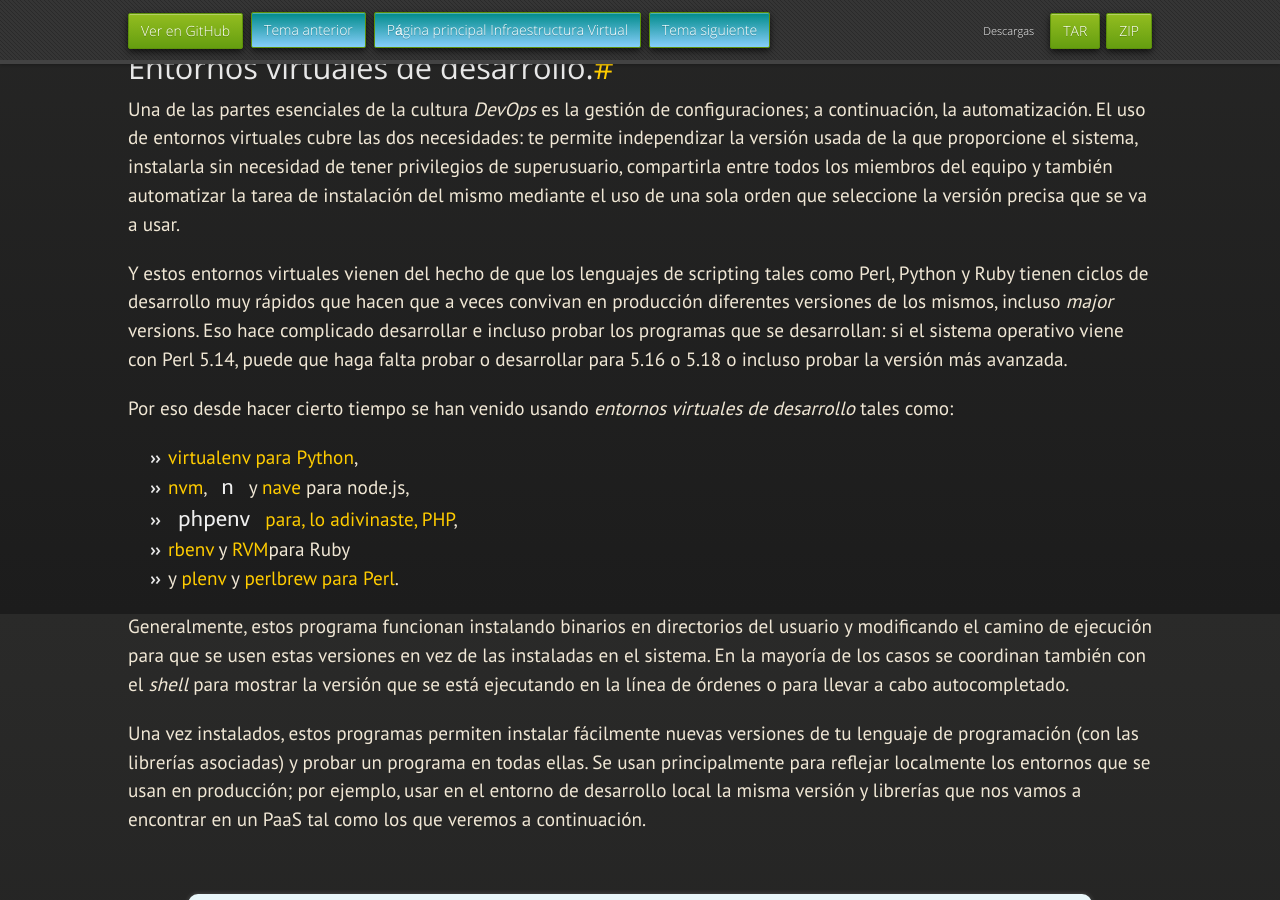
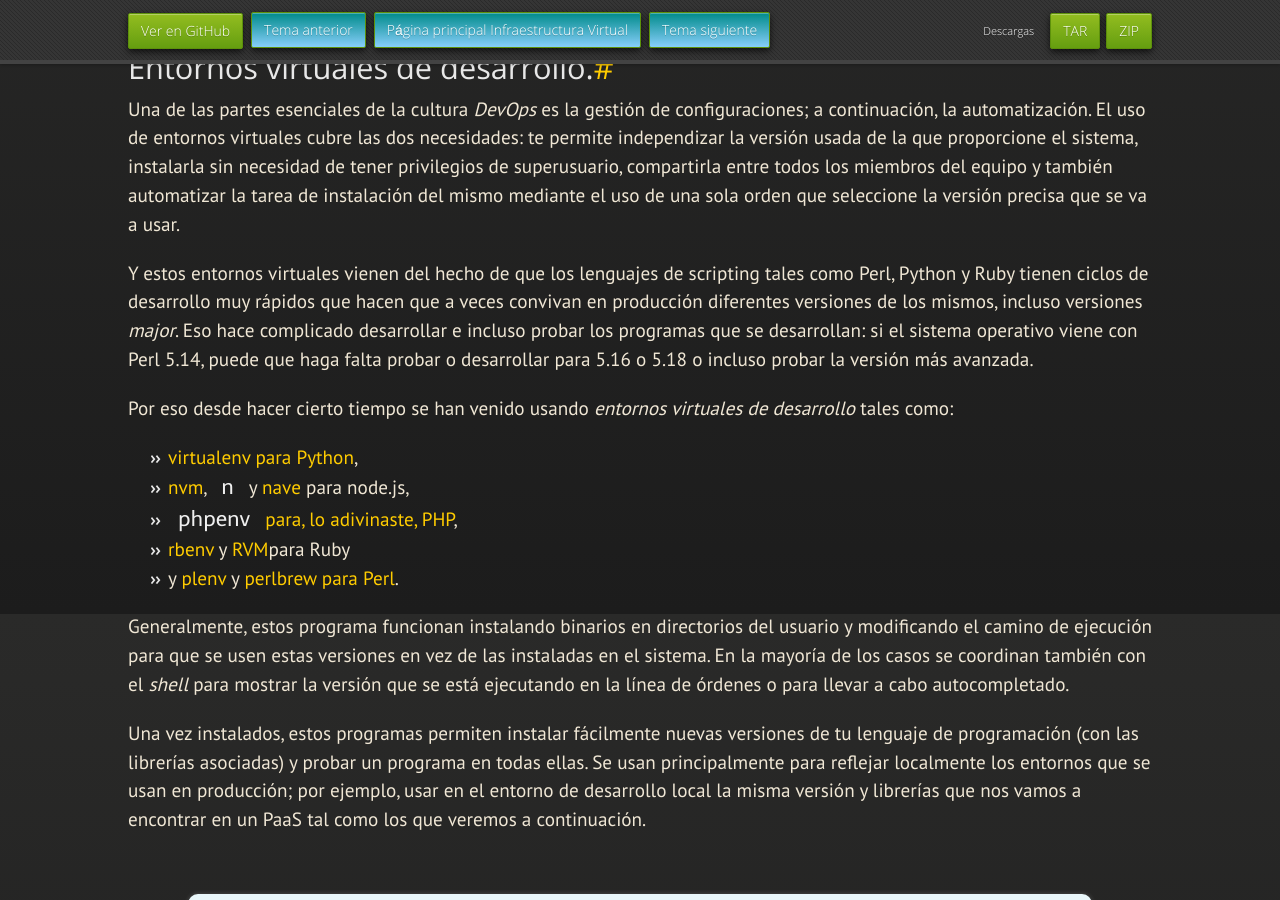
Before and after one commit to JJ/IV, a Jekyll site: the page built from documentos/temas/Desarrollo_basado_en_pruebas.md, in a window 1280 px wide and 900 px high, scrolled down 2086 px. Built offline with Jekyll 4.4.1, drawn with Linux system fonts in a browser that asks for light colours; nearby versions of some CDN libraries; some web fonts are replaced; some of the changed lines change nothing that is shown; some of the changed text lies outside the part shown.

Commit message:
Sync documentos/temas/Desarrollo_basado_en_pruebas.md de master a gh-pages

```diff
--- a/documentos/temas/Desarrollo_basado_en_pruebas.md
+++ b/documentos/temas/Desarrollo_basado_en_pruebas.md
@@ -50,11 +50,14 @@
 metodología basada en pruebas con los
 entornos de computación en nube y cómo configurarlos y usarlos para
 hacer más rápida y eficiente el trabajo de un equipo de desarrollo,
-test, y sistemas.
+test y sistemas.
 
 El desarrollo basado en pruebas entra en relación con la computación nube dentro del concepto de
-[*DevOps*](http://en.wikipedia.org/wiki/DevOps), que
-abarca tanto sistemas, es decir, el soporte físico donde se van a ejecutar las aplicaciones, como desarrollo y test y que está a caballo entre los dos primeros. En primer lugar, *DevOps* implica la automatización de las
+[*DevOps*](https://en.wikipedia.org/wiki/DevOps), que
+abarca tanto sistemas, es decir, el soporte físico donde se van a
+ejecutar las aplicaciones, como desarrollo y test y que está a caballo
+entre los dos primeros. En primer lugar, *DevOps* implica la
+automatización de las
 tareas de creación de un puesto de trabajo para desarrollo, pero
 también la sistematización de pruebas, de despliegue y de las tareas
 de configuración relacionadas con la misma, todo ello en un entorno de
@@ -111,8 +114,8 @@
 
 Y estos entornos virtuales vienen del hecho de que los lenguajes de scripting tales como Perl, Python y Ruby tienen
 ciclos de desarrollo muy rápidos que hacen que a veces convivan en
-producción diferentes versiones de los mismos, incluso *major*
-versions. Eso hace complicado desarrollar e incluso probar los
+producción diferentes versiones de los mismos, incluso versiones
+*major*. Eso hace complicado desarrollar e incluso probar los
 programas que se desarrollan: si el sistema operativo viene con Perl
 5.14, puede que haga falta probar o desarrollar para 5.16 o 5.18 o
 incluso probar la versión más avanzada.
```
